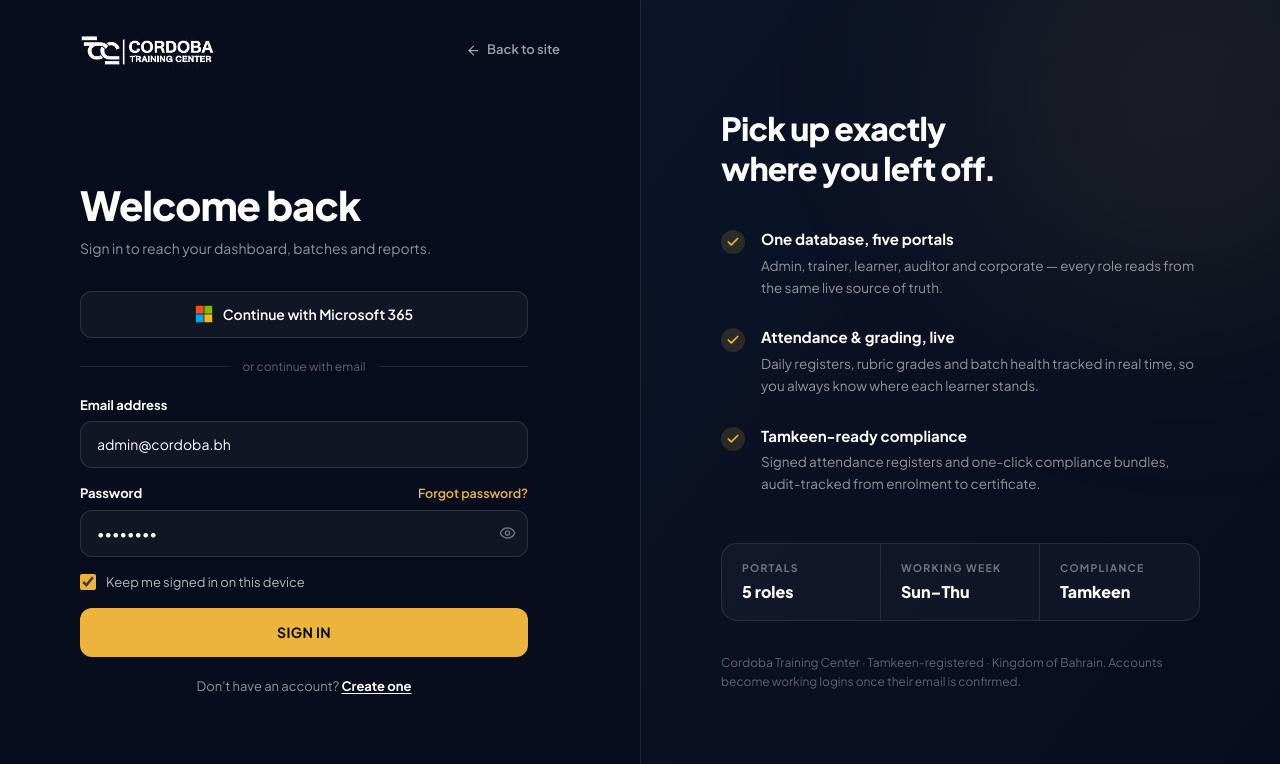
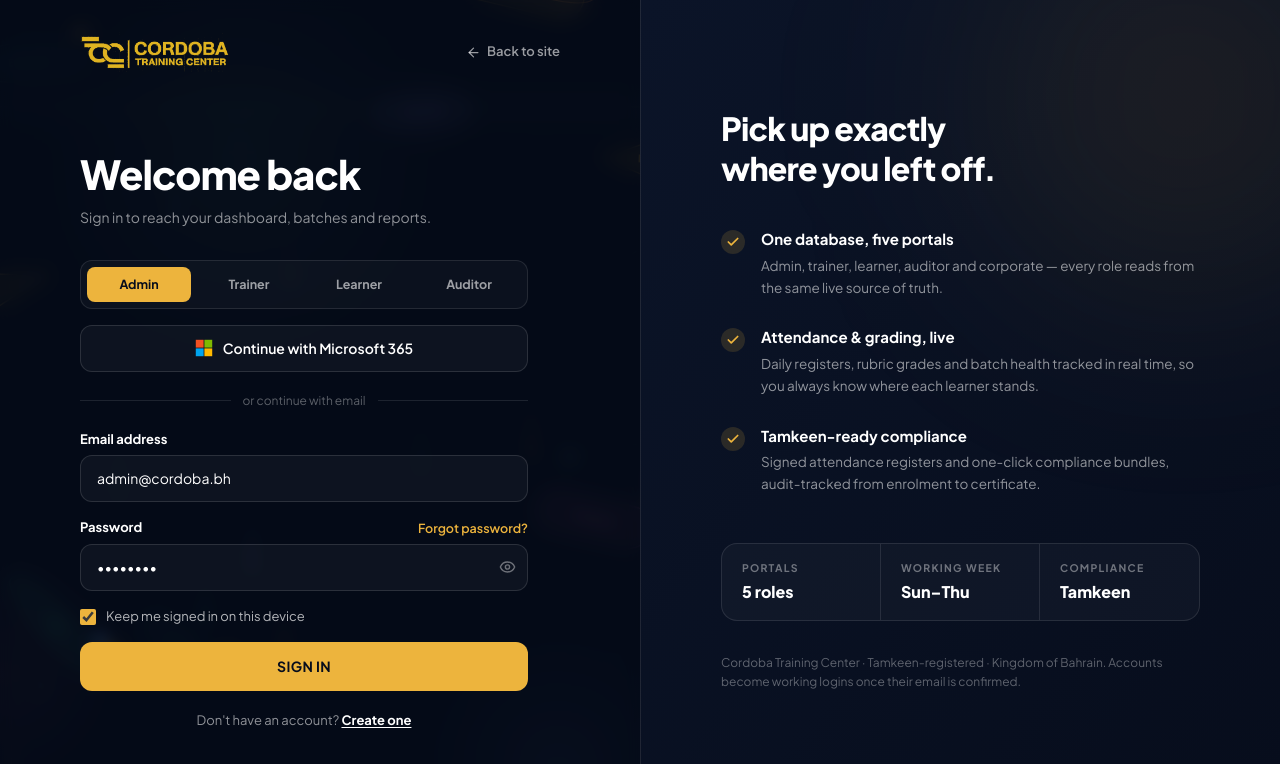
Before and after one commit to Rocky05290/moodle-LMS, a React (Vite) app in the folder app/: page /login in a window 1280 px wide. Shown: the top 764 px of the page. Built offline with nearby package versions, Linux system fonts and the light colour scheme; no server answers.

Commit message:
Login page: gold logo, interactive animated background, and role-selection tabs (Admin/Trainer/Learner/Auditor) that pre-fill the matching demo email

```diff
--- a/app/src/pages/LoginPage.tsx
+++ b/app/src/pages/LoginPage.tsx
@@ -4,6 +4,18 @@ import { ArrowLeft, Eye, EyeOff, Check } from 'lucide-react'
 import type { Role, User } from '../data/mock'
 import { users } from '../data/mock'
 import { supabase, hasSupabase } from '../lib/supabase'
+import AppBgFx from '../components/AppBgFx'
+
+const LOGO_GOLD =
+  'brightness(0) saturate(100%) invert(72%) sepia(48%) saturate(720%) hue-rotate(2deg) brightness(94%) contrast(90%)'
+
+// role tabs — picking one pre-fills the matching demo email
+const ROLE_TABS: { role: Role; label: string; email: string }[] = [
+  { role: 'admin', label: 'Admin', email: 'admin@cordoba.bh' },
+  { role: 'trainer', label: 'Trainer', email: 'sayed@cordoba.bh' },
+  { role: 'learner', label: 'Learner', email: 'ali@batelco.com.bh' },
+  { role: 'auditor', label: 'Auditor', email: 'qa@cordoba.bh' },
+]
 
 function MicrosoftIcon() {
   return (
@@ -30,6 +42,7 @@ const BENEFITS = [
  */
 export default function LoginPage({ onSignIn }: { onSignIn: (u: User) => void }) {
   const [mode, setMode] = useState<'signin' | 'signup'>('signin')
+  const [role, setRole] = useState<Role>('admin')
   const [email, setEmail] = useState('admin@cordoba.bh')
   const [password, setPassword] = useState('demo1234')
   const [showPw, setShowPw] = useState(false)
@@ -114,11 +127,14 @@ export default function LoginPage({ onSignIn }: { onSignIn: (u: User) => void })
   const label = 'mb-1.5 block text-[13px] font-bold text-white'
 
   return (
-    <div className="grid min-h-screen bg-navy-950 lg:grid-cols-2">
+    <div className="relative grid min-h-screen bg-navy-950 lg:grid-cols-2">
+      {/* interactive animated background behind everything */}
+      <AppBgFx />
+
       {/* ---------------- left: form ---------------- */}
-      <div className="flex flex-col px-5 py-8 sm:px-10 lg:px-14 xl:px-20">
+      <div className="relative z-10 flex flex-col bg-navy-950/70 px-5 py-8 backdrop-blur-sm sm:px-10 lg:px-14 xl:px-20">
         <div className="mb-10 flex items-center justify-between">
-          <img src="/logo.png" alt="Cordoba" className="h-9 w-auto brightness-0 invert" />
+          <img src="/logo.png" alt="Cordoba" className="h-10 w-auto" style={{ filter: LOGO_GOLD }} />
           <Link to="/" className="flex items-center gap-1.5 text-[13px] font-semibold text-white/60 hover:text-white">
             <ArrowLeft size={15} /> Back to site
           </Link>
@@ -147,6 +163,21 @@ export default function LoginPage({ onSignIn }: { onSignIn: (u: User) => void })
 
           {mode === 'signin' ? (
             <div className="mt-8 space-y-4">
+              {/* role selection — pick the portal you're signing into */}
+              <div className="grid grid-cols-4 gap-1.5 rounded-xl border border-white/10 bg-white/[0.03] p-1.5">
+                {ROLE_TABS.map((t) => (
+                  <button
+                    key={t.role}
+                    onClick={() => { setRole(t.role); setEmail(t.email); setErr('') }}
+                    className={`rounded-lg py-2 text-[12.5px] font-bold transition-colors ${
+                      role === t.role ? 'bg-gold-400 text-navy-950' : 'text-white/60 hover:bg-white/8 hover:text-white'
+                    }`}
+                  >
+                    {t.label}
+                  </button>
+                ))}
+              </div>
+
               <button
                 onClick={signInMicrosoft}
                 className="flex w-full items-center justify-center gap-2.5 rounded-xl border border-white/12 bg-white/[0.04] py-3 text-[14px] font-semibold text-white transition-colors hover:bg-white/[0.08]"
@@ -246,7 +277,7 @@ export default function LoginPage({ onSignIn }: { onSignIn: (u: User) => void })
       </div>
 
       {/* ---------------- right: benefits panel ---------------- */}
-      <div className="relative hidden overflow-hidden border-l border-white/10 bg-gradient-to-br from-navy-900 to-navy-950 px-14 py-16 lg:flex lg:flex-col xl:px-20">
+      <div className="relative z-10 hidden overflow-hidden border-l border-white/10 bg-gradient-to-br from-navy-900 to-navy-950 px-14 py-16 lg:flex lg:flex-col xl:px-20">
         <div className="pointer-events-none absolute -top-24 -right-24 h-96 w-96 rounded-full bg-gold-400/10 blur-[120px]" />
         <div className="relative my-auto max-w-lg">
           <h2 className="text-[32px] leading-tight font-extrabold tracking-tight text-white">
```
